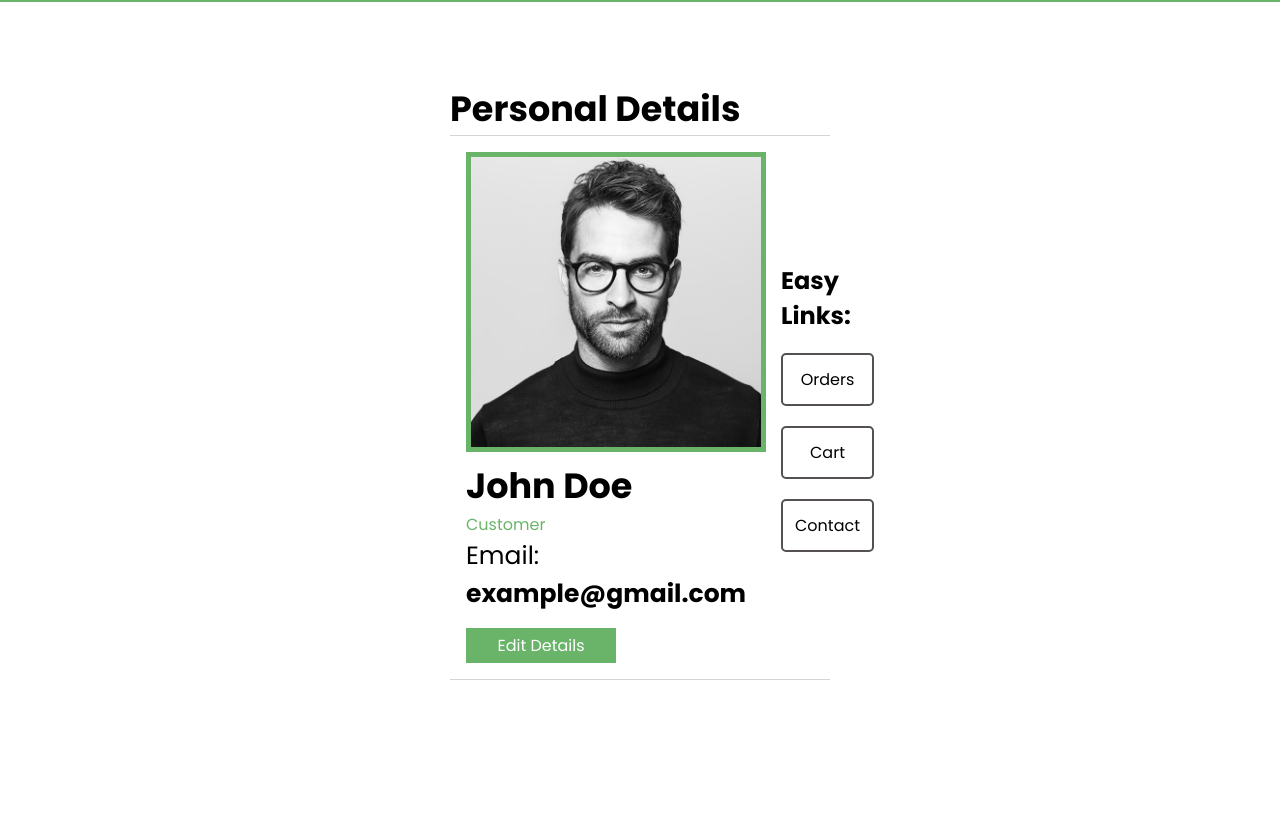
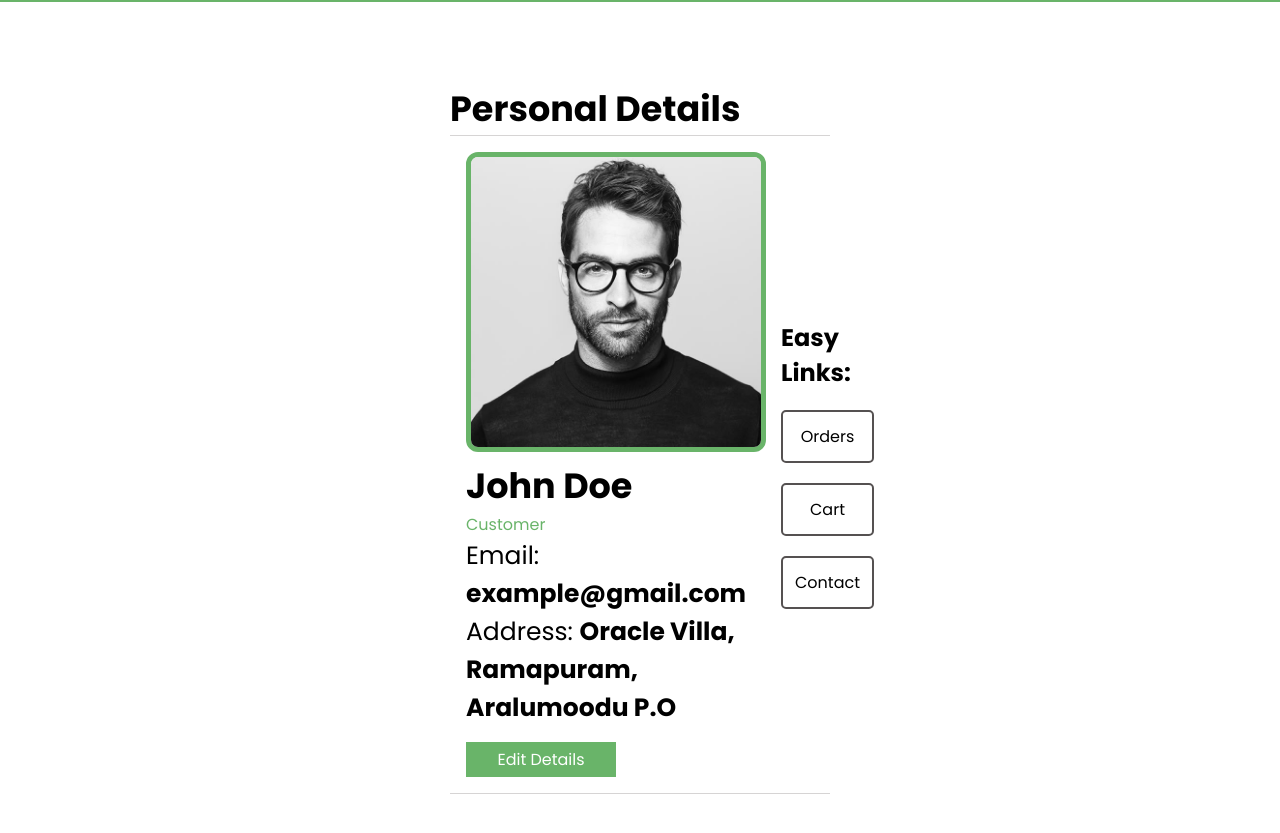
Before and after one commit to cybertheos/Ecommerce-Website, a plain HTML site: page Pages/accounts.html in a window 1280 px wide. Shown: the part 165-998 px from the top of the page. Before the commit the page ends 925 px from the top, so only its background shows below. Drawn offline with Linux system fonts and the light colour scheme; files that its build step writes are made by us from their sources; files whose address does not match are found by name.

Commit message:
Added new changes in code..

```diff
--- a/Pages/accounts.html
+++ b/Pages/accounts.html
@@ -86,6 +86,8 @@
                     <h1>John Doe</h1>
                     <p>Customer</p>
                     <span>Email: <strong>example@gmail.com</strong></span>
+                    <br>
+                    <span>Address: <strong>Oracle Villa, Ramapuram, Aralumoodu P.O</strong></span>
                     <a href="">Edit Details</a>
                 </div>
             </div>
--- a/Styles/accounts.css
+++ b/Styles/accounts.css
@@ -183,6 +183,7 @@ a {
 .account-center .account-left img {
   width: 300px;
   border: 5px solid #00800096;
+  border-radius: 12px;
 }
 .account-right h1 {
   font-size: 35px;
```
Also changed, not shown: Pages/addtocart.html (+1 -1 lines).
